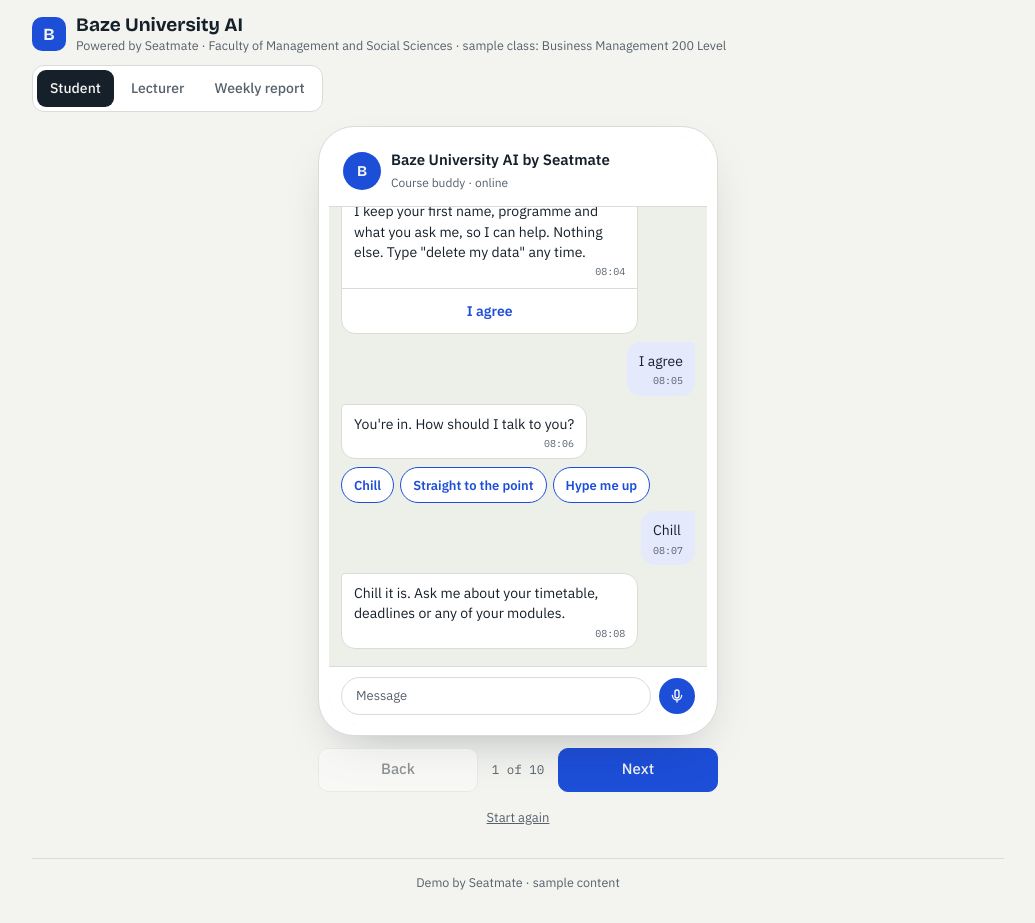
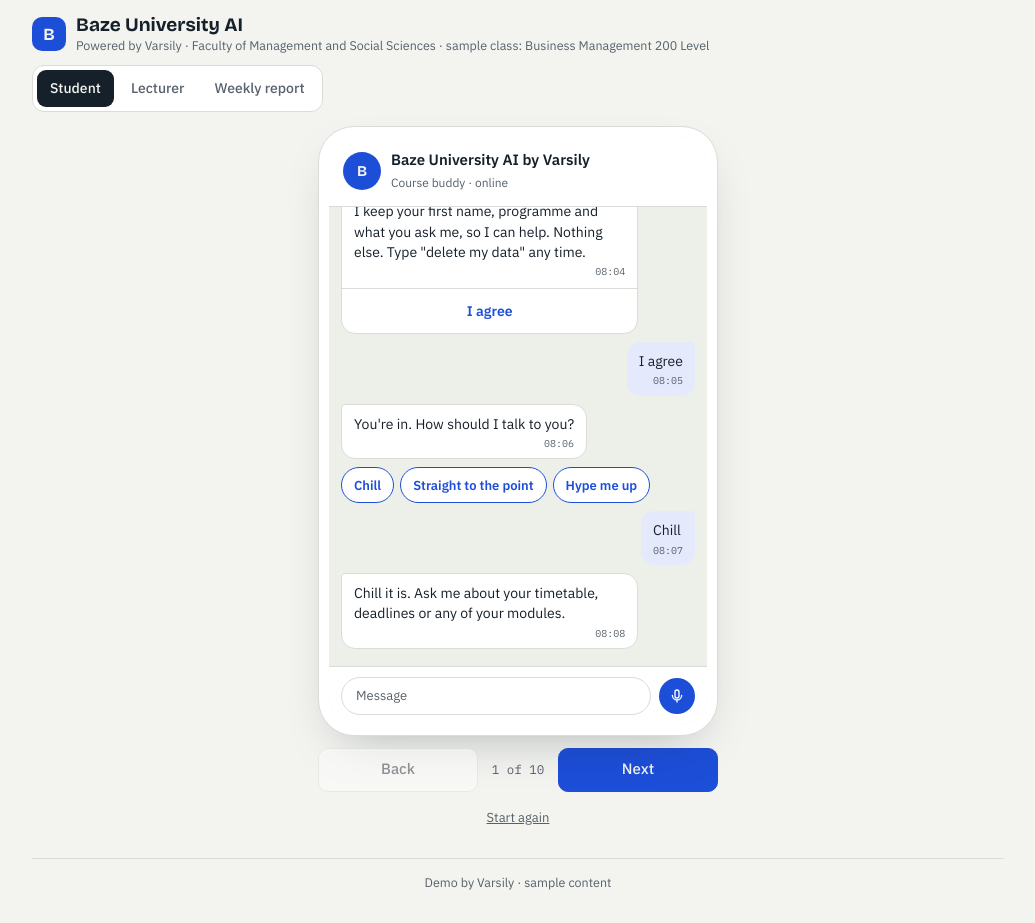
Before and after one commit to yazzshuaibu/yazzshuaibu.github.io, a plain HTML site: page baze-ai/index.html in a window 1280 px wide. Shown: the whole page, without its empty margins (122-1157 px from the left). Drawn offline with nearby package versions, Linux system fonts and the light colour scheme.

Commit message:
Update branding from Seatmate to Varsily

```diff
--- a/baze-ai/index.html
+++ b/baze-ai/index.html
@@ -138,7 +138,7 @@ ul.clean li{margin-bottom:6px}
       <div class="mark" aria-hidden="true">B</div>
       <div>
         <h1>Baze University AI</h1>
-        <p>Powered by Seatmate · Faculty of Management and Social Sciences · sample class: Business Management 200 Level</p>
+        <p>Powered by Varsily · Faculty of Management and Social Sciences · sample class: Business Management 200 Level</p>
       </div>
     </div>
     <nav class="tabs" aria-label="Demo views">
@@ -154,7 +154,7 @@ ul.clean li{margin-bottom:6px}
       <div class="screen">
         <div class="chat-head">
           <div class="avatar" aria-hidden="true">B</div>
-          <div><strong>Baze University AI by Seatmate</strong><span>Course buddy · online</span></div>
+          <div><strong>Baze University AI by Varsily</strong><span>Course buddy · online</span></div>
         </div>
         <div class="chat" id="chat" aria-live="polite"></div>
         <div class="composer" aria-hidden="true">
@@ -199,7 +199,7 @@ ul.clean li{margin-bottom:6px}
       <div class="screen">
         <div class="chat-head">
           <div class="avatar" aria-hidden="true">B</div>
-          <div><strong>Baze University AI by Seatmate</strong><span>Staff · Dr Bello</span></div>
+          <div><strong>Baze University AI by Varsily</strong><span>Staff · Dr Bello</span></div>
         </div>
         <div class="chat">
           <div class="day">Wednesday</div>
@@ -282,7 +282,7 @@ ul.clean li{margin-bottom:6px}
     </div>
   </section>
 
-  <footer class="foot">Demo by Seatmate · sample content</footer>
+  <footer class="foot">Demo by Varsily · sample content</footer>
 </div>
 
 <script>
```
